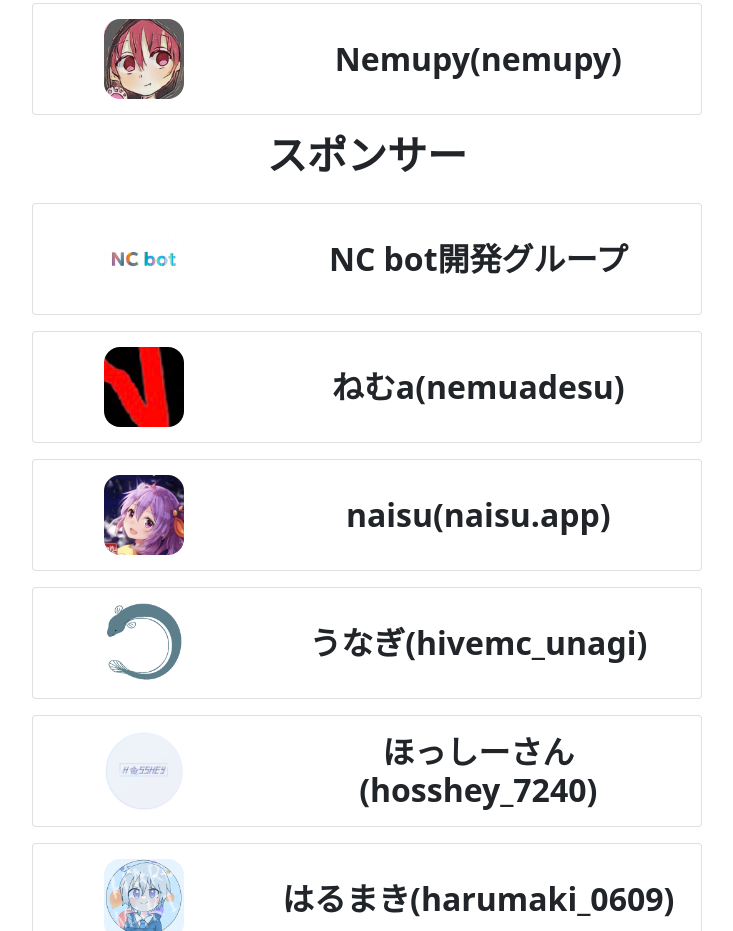
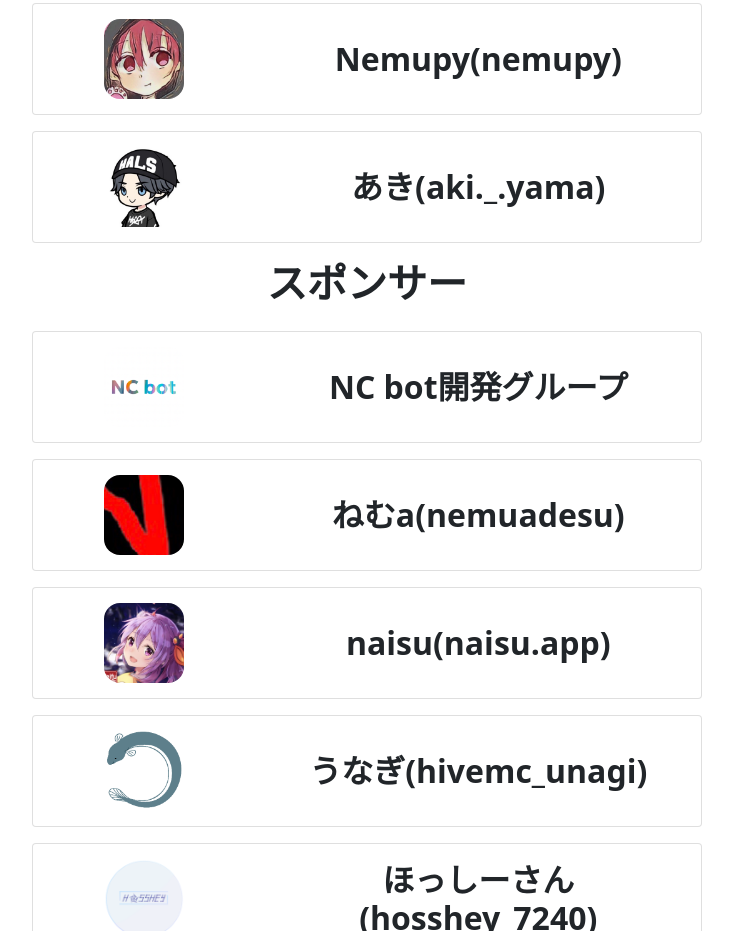
Before and after one commit to Taka005/TakasumiBOT_Docs, a plain HTML site: page member.html in a window 1280 px wide. Shown: the part 1455-2386 px from the top of the page, without its empty margins (273-1006 px from the left). Drawn offline with nearby package versions, Linux system fonts and the light colour scheme.

Commit message:
add: アバター画像をメンバーセクションに追加

```diff
--- a/member.html
+++ b/member.html
@@ -203,6 +203,18 @@
                                 <div class="col-md-8">
                                     <div class="card-body">
                                         <h2 class="card-title"><strong>Nemupy(nemupy)</strong></h2>
+                                    </div>
+                                </div>
+                            </div>
+                        </div>
+                        <div class="card mb-3">
+                            <div class="row g-0">
+                                <div class="col-md-4">
+                                    <img src="/assets/img/avatar/aki._.yama.png" class="icon" height="80">
+                                </div>
+                                <div class="col-md-8">
+                                    <div class="card-body">
+                                        <h2 class="card-title"><strong>あき(aki._.yama)</strong></h2>
                                     </div>
                                 </div>
                             </div>
```
Also changed, not shown: assets/img/avatar/aki._.yama.png (added).
